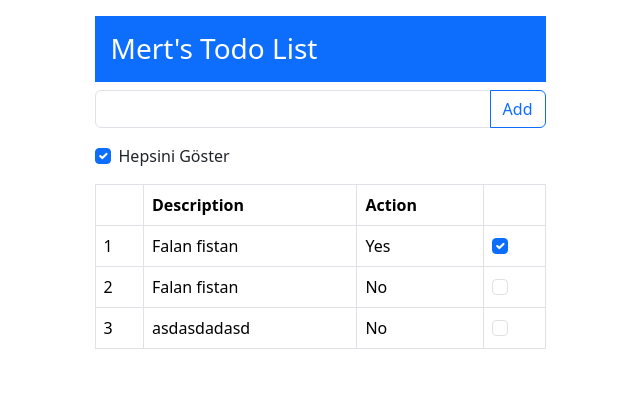
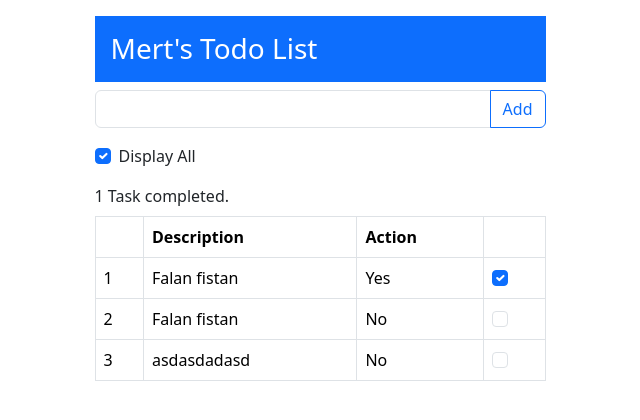
Before and after one commit to mertesnn/todo-with-angular, an Angular app: page / in a window 1280 px wide. Shown: the top 420 px of the page, without its empty margins (320-960 px from the left). Built offline with nearby package versions, Linux system fonts and the light colour scheme.

Commit message:
Completed todo count, ng-template added.

```diff
--- a/src/app/todo/todo.component.html
+++ b/src/app/todo/todo.component.html
@@ -30,11 +30,26 @@
                     for="displayAll"
                     class="form-check-label user-select-none"
                 >
-                    Hepsini Göster
+                    Display All
                 </label>
             </div>
 
-            <table class="table table-bordered" *ngIf="getItems().length != 0">
+            <div class="my-2">
+                {{ getCompletedTodoCount() }} Task completed.
+            </div>
+
+            <div
+                class="alert alert-warning"
+                *ngIf="getItems().length == 0; else itemsTable"
+            >
+                List is empty.
+            </div>
+
+            <ng-template #itemsTable>
+                <table
+                    class="table table-bordered"
+                    *ngIf="getItems().length != 0"
+                >
                     <thead>
                         <tr>
                             <th></th>
@@ -48,10 +63,11 @@
                             <td>{{ id + 1 }}</td>
                             <td>{{ todo.description }}</td>
                             <td>
-                            <div [ngSwitch]="todo.action">
-                                <div *ngSwitchCase="true">Yes</div>
-                                <div *ngSwitchCase="false">No</div>
+                                <div *ngIf="todo.action; else noTemplate">
+                                    Yes
                                 </div>
+
+                                <ng-template #noTemplate> No </ng-template>
                             </td>
                             <td>
                                 <input
@@ -63,10 +79,7 @@
                         </tr>
                     </tbody>
                 </table>
-
-            <div class="alert alert-warning" *ngIf="getItems().length == 0">
-                List is empty.
+            </ng-template>
         </div>
     </div>
 </div>
-</div>
--- a/src/app/todo/todo.component.ts
+++ b/src/app/todo/todo.component.ts
@@ -33,4 +33,8 @@ export class TodoComponent {
             alert('This field required.')
         }
     }
+
+    getCompletedTodoCount() {
+        return this.model.items.filter((item) => item.action).length
+    }
 }
```
Lines whose indentation alone changed are shown as unchanged.
